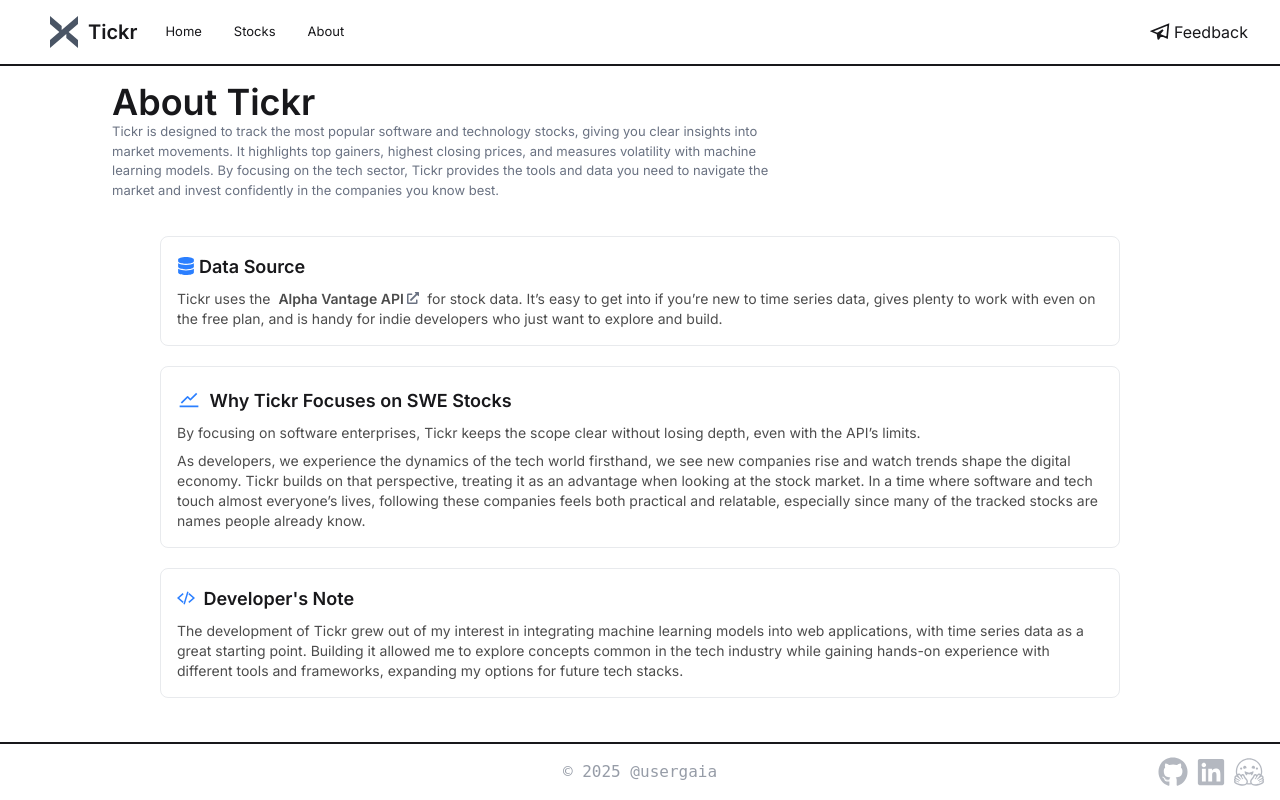
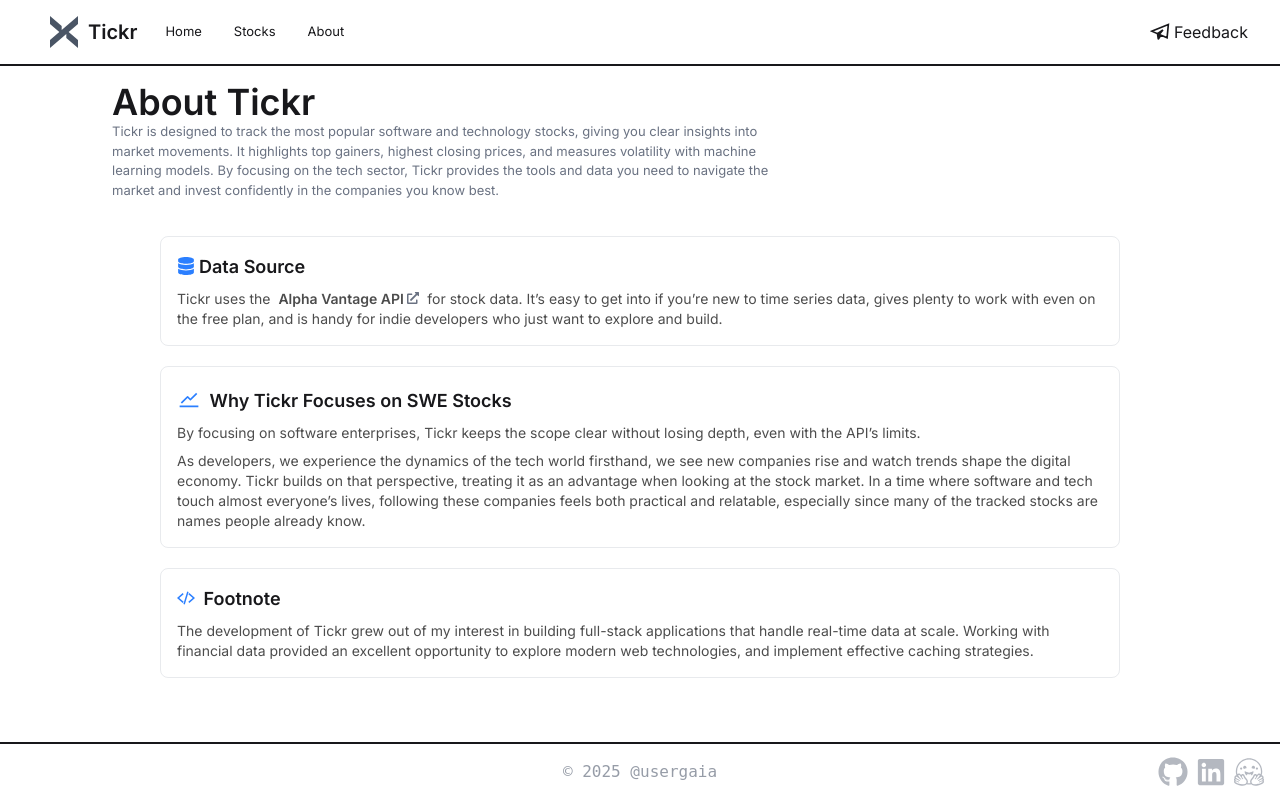
Before and after one commit to usergaia/Tickr, a Next.js app in the folder client/: page /about in a window 1280 px wide. Built offline with nearby package versions, Linux system fonts and the light colour scheme; a web font is replaced by a local one.

Commit message:
Update: refactor some stuff

```diff
--- a/client/src/components/About.tsx
+++ b/client/src/components/About.tsx
@@ -65,15 +65,13 @@ export function About() {
             <span className="text-blue-500">
               <IoCodeSlashSharp className="mr-1 mb-1 inline" />
             </span>{" "}
-            Developer&apos;s Note
+            Footnote
           </h2>
           <p className="mt-2 text-sm text-black/70">
-            The development of Tickr grew out of my interest in integrating
-            machine learning models into web applications, with time series data
-            as a great starting point. Building it allowed me to explore
-            concepts common in the tech industry while gaining hands-on
-            experience with different tools and frameworks, expanding my options
-            for future tech stacks.
+            The development of Tickr grew out of my interest in building
+            full-stack applications that handle real-time data at scale. Working
+            with financial data provided an excellent opportunity to explore
+            modern web technologies, and implement effective caching strategies.
           </p>
         </div>
       </div>
```
Also changed, not shown: 1 other file (tests, documents, lock files or other folders).
